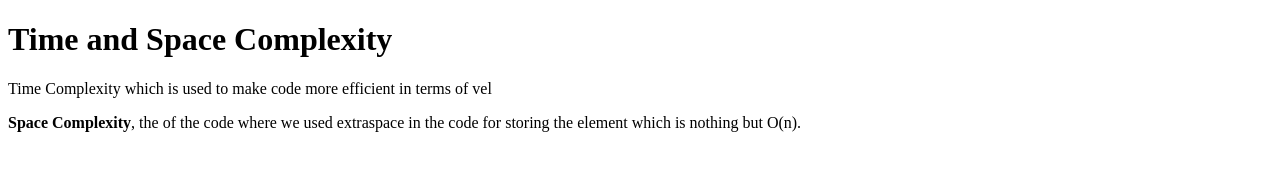
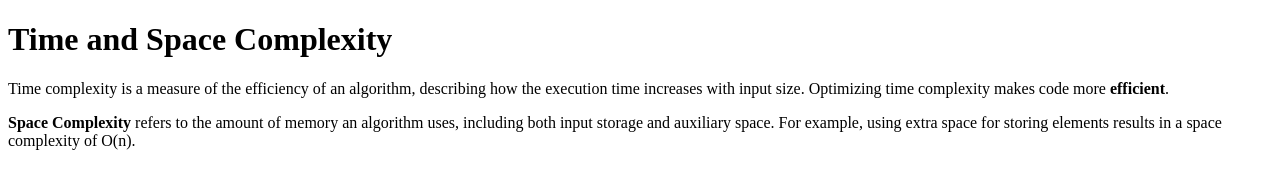
Before and after one commit to acciojob/time-and-space-complexity-rohitshirsat02, a website: page main.html in a window 1280 px wide. Drawn offline with Linux system fonts and the light colour scheme.

Commit message:
created a submission

```diff
--- a/main.html
+++ b/main.html
@@ -1,18 +1,19 @@
 <!DOCTYPE html>
-
 <html>
 
 <head>
-	<link rel="stylesheet" href="styles.css">
+    <link rel="stylesheet" href="styles.css">
 </head>
 
 <body>
-	<!-- the entire body must be written by student -->
-<h1>Time and Space Complexity</h1>
-<p >Time Complexity which is used to make code more efficient in terms of vel </p>
-<p> <b>Space Complexity</b>, the  of the code where we used extraspace in the code for storing the element which is nothing but O(n).</p>
-    <script type="text/javascript" src="./script.js">
-</script>
+
+    <h1>Time and Space Complexity</h1>
+
+    <p>Time complexity is a measure of the efficiency of an algorithm, describing how the execution time increases with input size. Optimizing time complexity makes code more <b>efficient</b>.</p>
+
+    <p><b>Space Complexity</b> refers to the amount of memory an algorithm uses, including both input storage and auxiliary space. For example, using extra space for storing elements results in a space complexity of O(n).</p>
+
+    <script type="text/javascript" src="./script.js"></script>
 
 </body>
 
```
